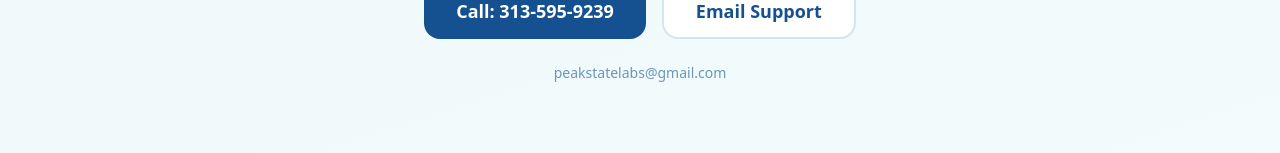
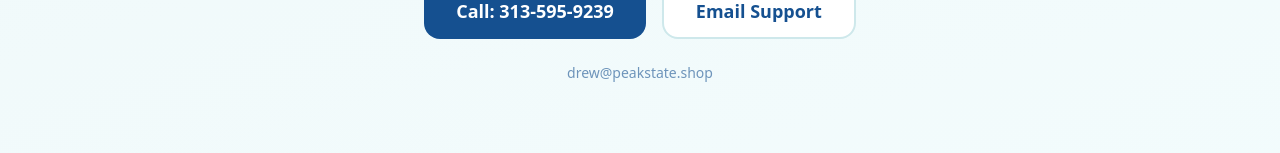
Before and after one commit to peakstatelabs-arch/peak, a Next.js app: page /thankyou in a window 1280 px wide. Shown: the part 2819-2972 px from the top of the page. Built offline with nearby package versions, Linux system fonts and the light colour scheme; no server answers.

Commit message:
Update /thankyou support email to drew@peakstate.shop
Co-Authored-By: Claude Opus 4.7 <noreply@anthropic.com>
Claude-Session: https://claude.ai/code/session_01HLdRGoNzu4j12tasnyctDH

```diff
--- a/app/thankyou/page.tsx
+++ b/app/thankyou/page.tsx
@@ -259,14 +259,14 @@ export default function ThankYouPage() {
                   Call: 313-595-9239
                 </a>
                 <a
-                  href="mailto:peakstatelabs@gmail.com"
+                  href="mailto:drew@peakstate.shop"
                   className="inline-flex h-14 items-center justify-center rounded-2xl border-2 border-[var(--border)] bg-white px-8 text-base sm:text-lg font-semibold text-[var(--primary)] transition-all hover:border-[var(--accent)] hover:bg-[var(--muted)] whitespace-nowrap"
                 >
                   Email Support
                 </a>
               </div>
               <p className="mt-6 text-sm text-[var(--primary)]/60">
-                peakstatelabs@gmail.com
+                drew@peakstate.shop
               </p>
             </div>
           </Container>
```
